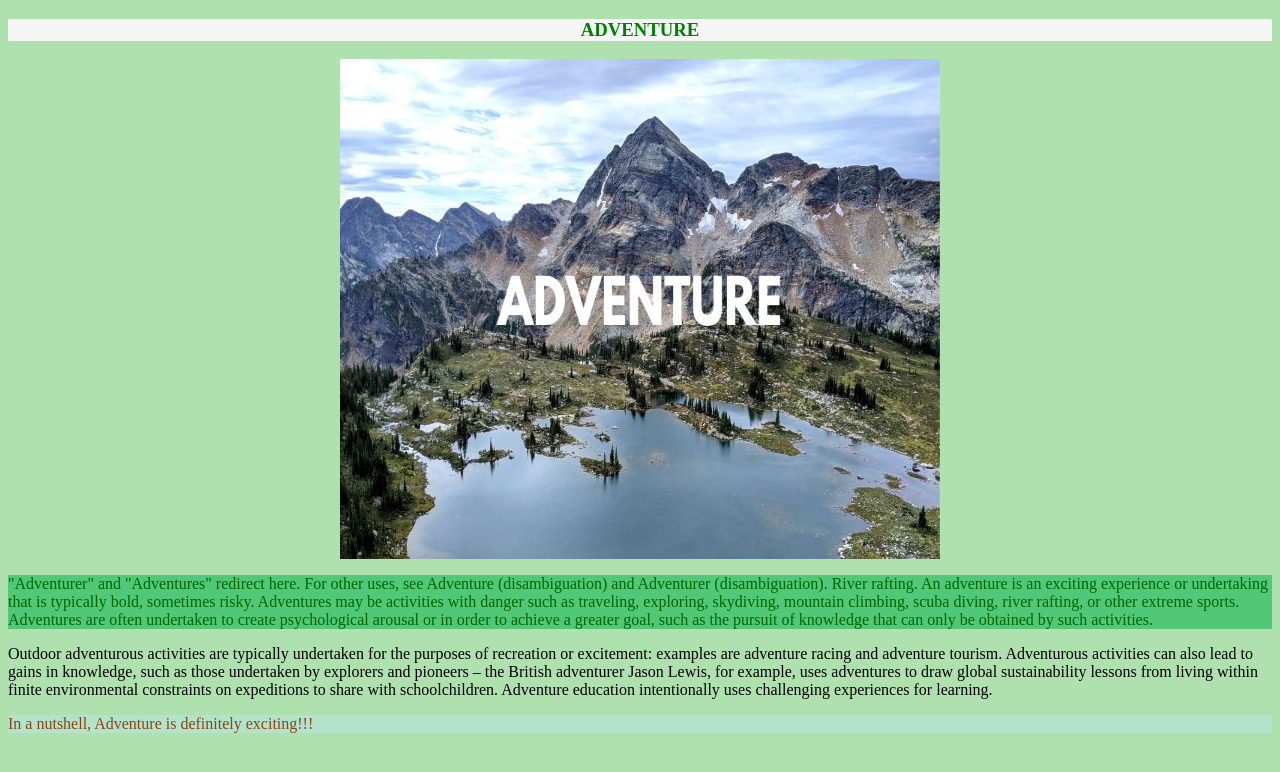
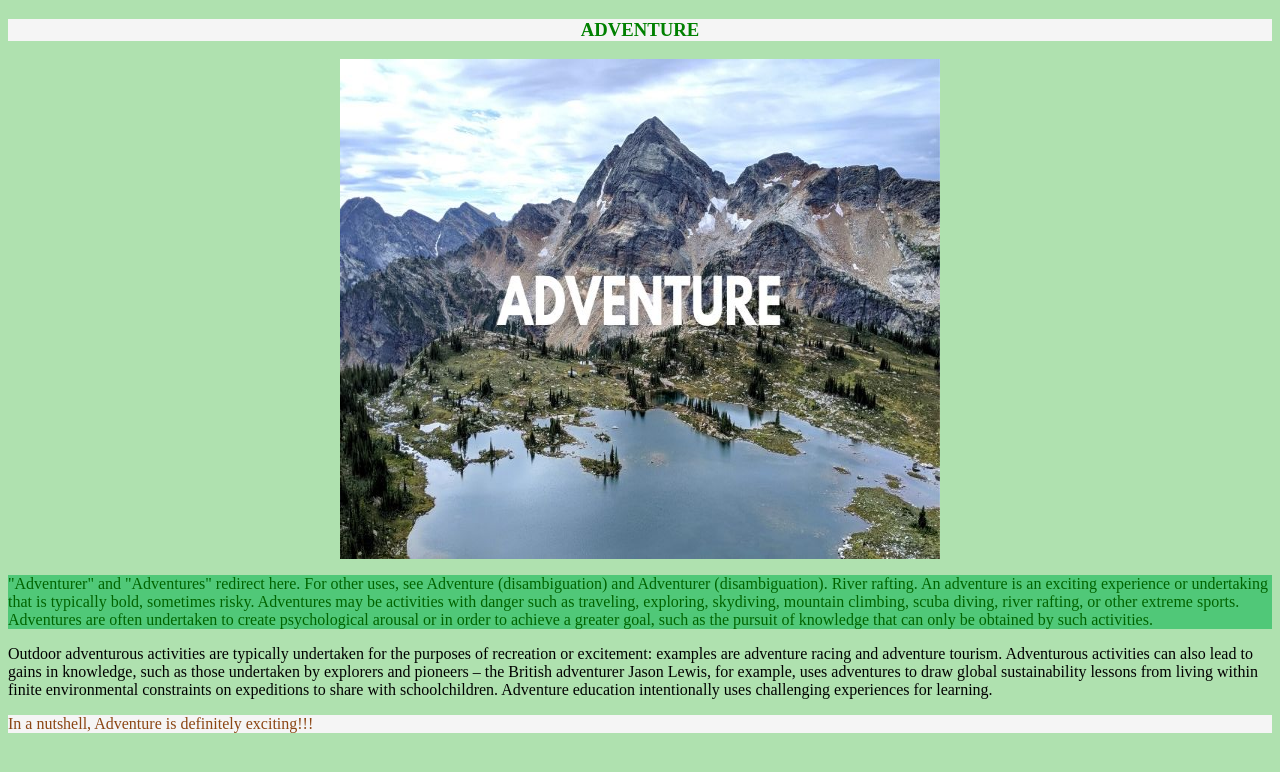
Before and after one commit to Ummeh-Habiba-Tahia/WBPr08, a plain HTML site: page index.html in a window 1280 px wide. Drawn offline with Linux system fonts and the light colour scheme.

Commit message:
Update style.css

```diff
--- a/style.css
+++ b/style.css
@@ -18,6 +18,6 @@ img{
     background-color: #50C878;
 }
 .class1 #paragraph3{
-    background-color: #B3E3CB;
+    background-color: whitesmoke;
     color: saddlebrown;
 }
```
